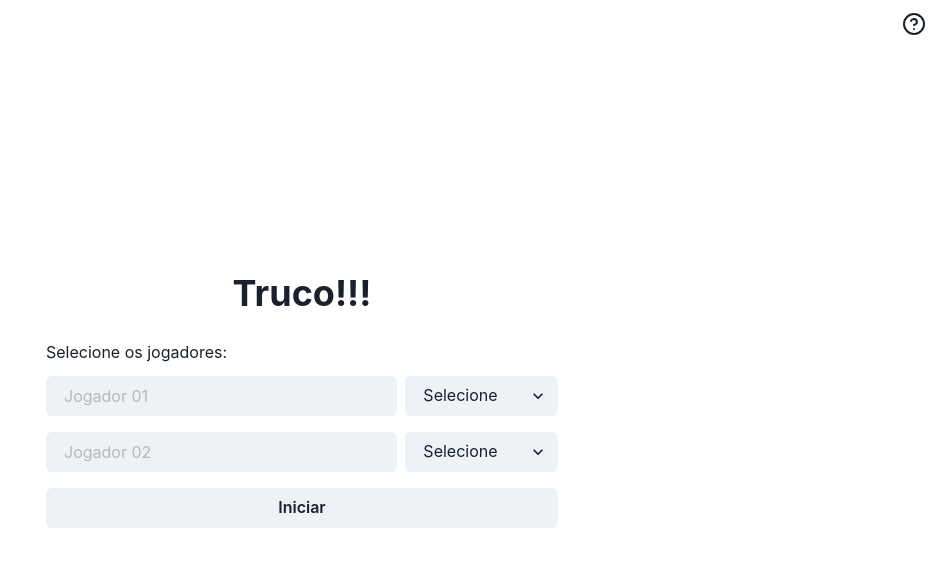
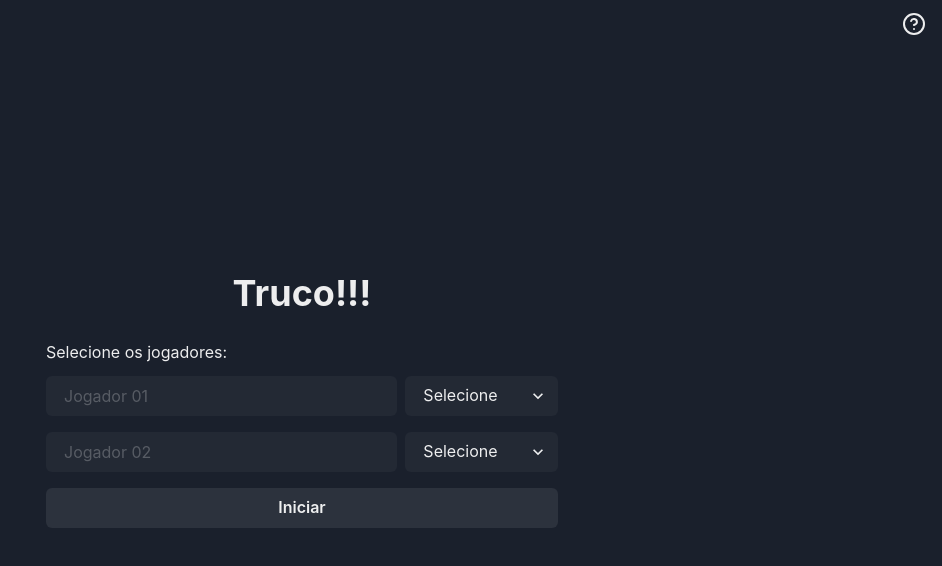
Before and after one commit to guilhermelange/truco, a Next.js app: page / in a window 1280 px wide. Shown: the top 566 px of the page, without its empty margins (338-1280 px from the left). Built offline with nearby package versions, Linux system fonts and the light colour scheme.

Commit message:
change color mode

```diff
--- a/src/styles/theme.ts
+++ b/src/styles/theme.ts
@@ -1,7 +1,7 @@
 import { extendTheme, withDefaultColorScheme, withDefaultVariant } from '@chakra-ui/react';
 
 const config = {
-  initialColorMode: 'light',
+  initialColorMode: 'dark',
 }
 
 const styles = {
```
